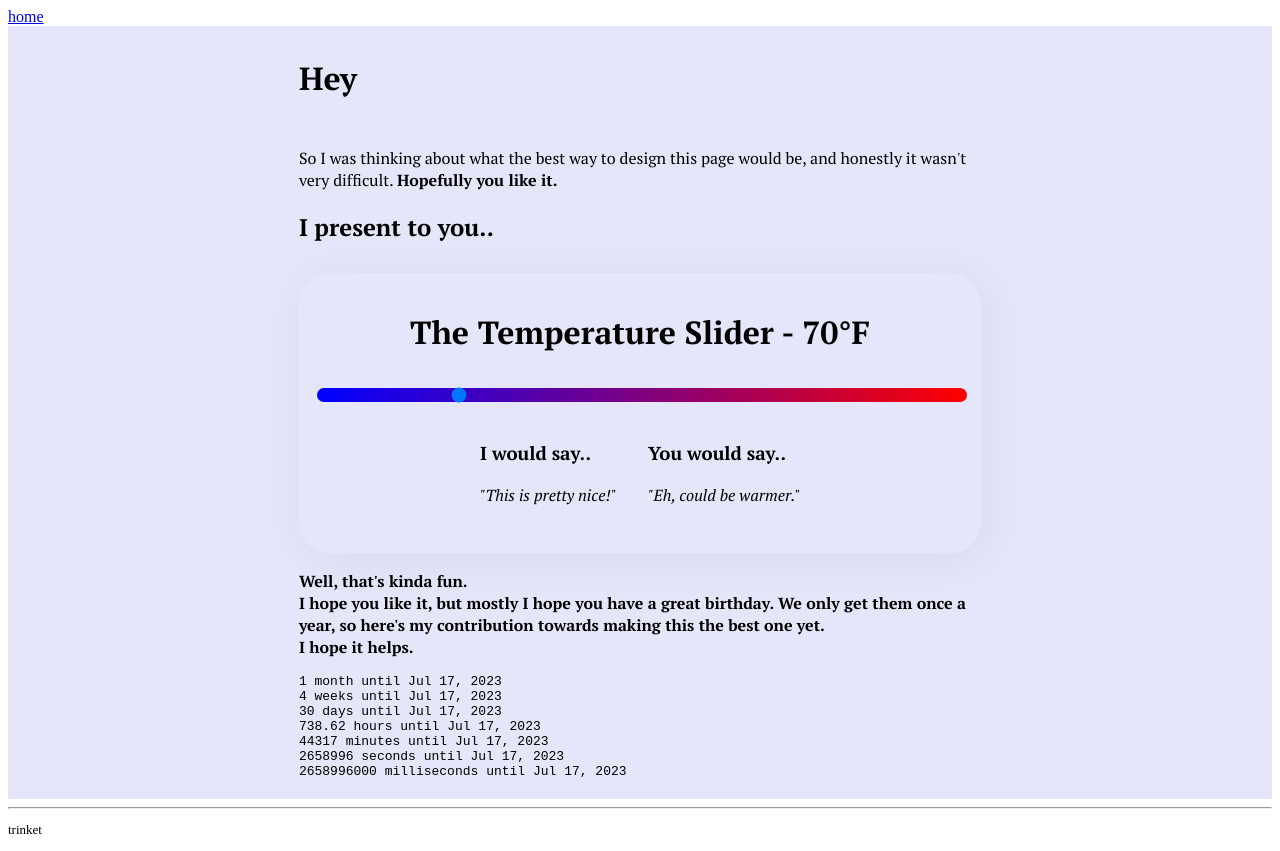
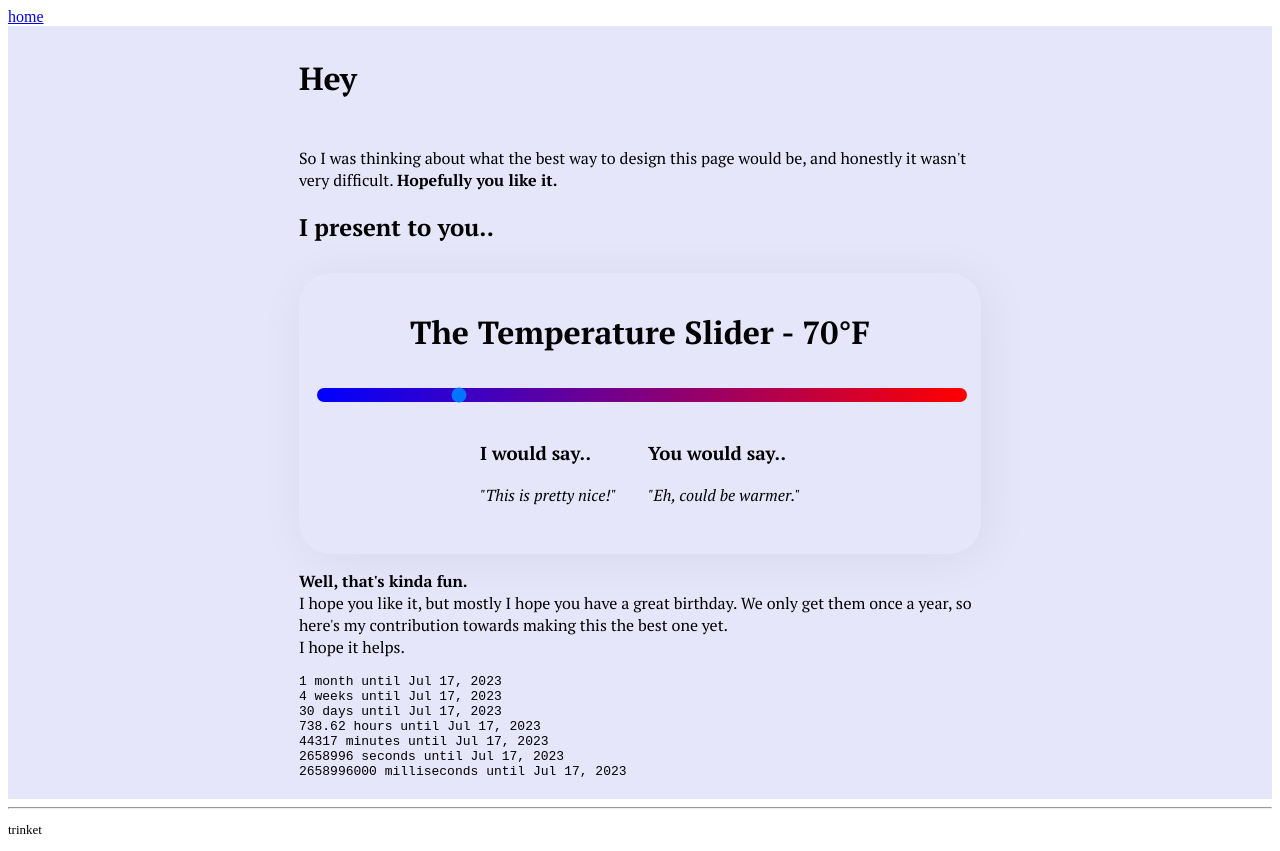
Before and after one commit to secondary-smiles/birthday, a SvelteKit app: page /b/dino in a window 1280 px wide. Built offline with nearby package versions, Linux system fonts and the light colour scheme; a web font is replaced by a local one.

Commit message:
Fix dino

```diff
--- a/src/routes/b/dino/+page.svelte
+++ b/src/routes/b/dino/+page.svelte
@@ -53,7 +53,7 @@
       </div>
 
     </div>
-    <p><b>Well, that's kinda fun.<b>
+    <p><b>Well, that's kinda fun.</b>
           <br>
           I hope you like it, but mostly I hope you have a great birthday. We only get them once a year, so here's my contribution towards making this the best one yet.
           <br>
```
